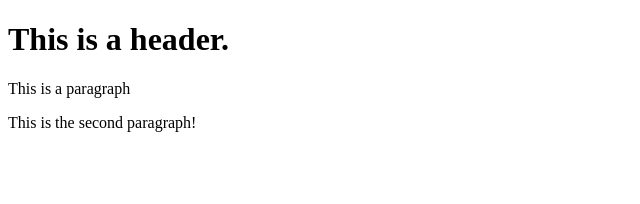
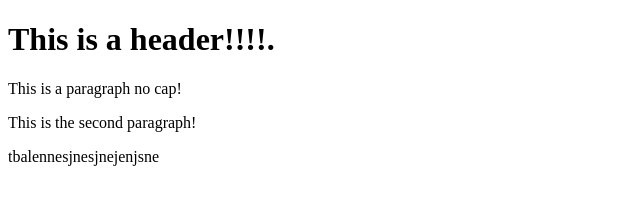
Before and after one commit to Eguakun/git-test, a website: page index.html in a window 1280 px wide. Shown: the whole page, without its empty margins (0-640 px from the left). Drawn offline with Linux system fonts and the light colour scheme.

Commit message:
fourth committ

```diff
--- a/index.html
+++ b/index.html
@@ -3,8 +3,9 @@
 <html lang="en">
   <head></head>
   <body>
-  <h1>This is a header.</h1>
-  <p>This is a paragraph</p>
+  <h1>This is a header!!!!.</h1>
+  <p>This is a paragraph no cap!</p>
   <p>This is the second paragraph!</p>
+  <table> tbalennesjnesjnejenjsne</table>
   </body>
 </html>
```
Also changed, not shown: package.json (added, +24 -0 lines), 2 other files.
